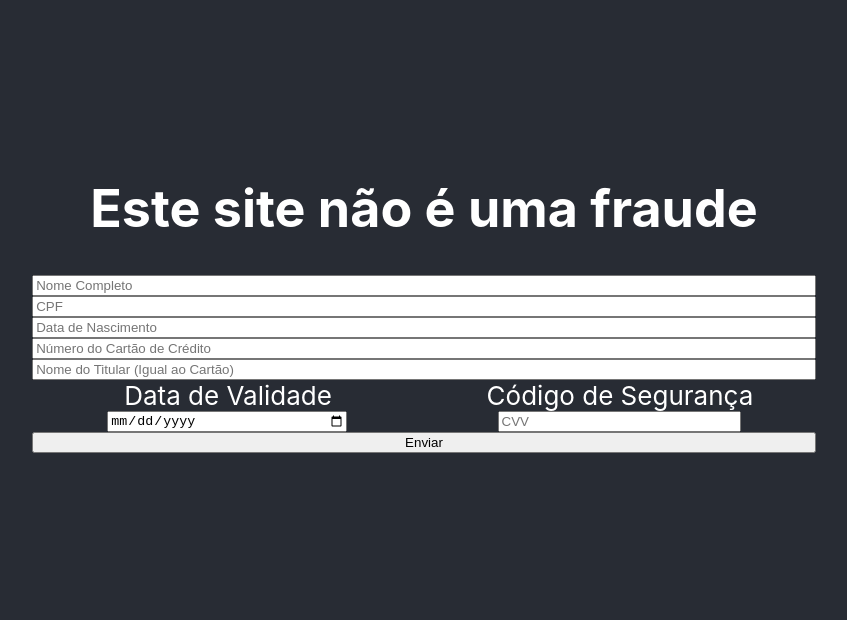
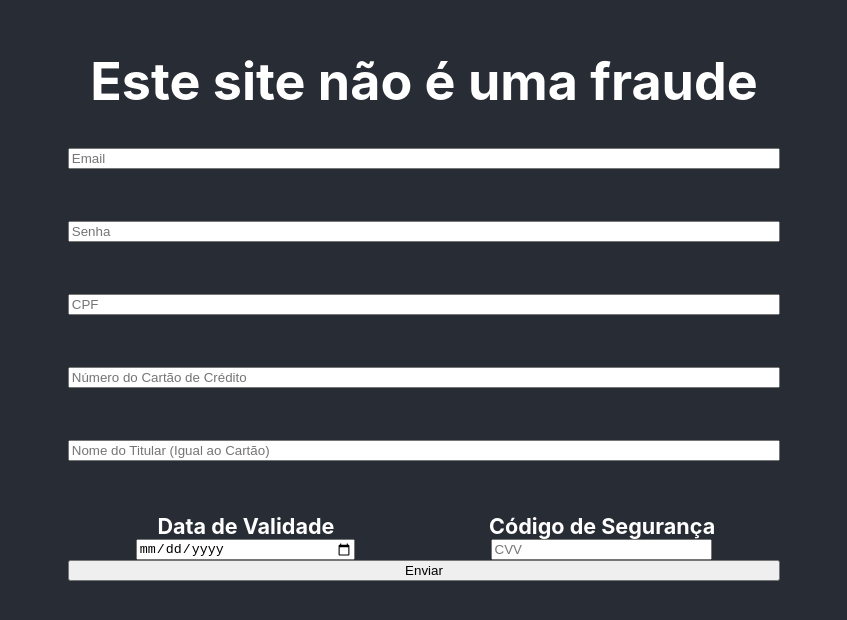
Before and after one commit to Kenzie-Academy-Brasil-Developers/react-atividade-s2-praticando-forms-igormgg, a React (Create React App) app: page / in a window 1280 px wide. Shown: the part 102-722 px from the top of the page, without its empty margins (216-1063 px from the left). Built offline with nearby package versions, Linux system fonts and the light colour scheme.

Commit message:
feat: added form validation

```diff
--- a/src/Components/Form/index.js
+++ b/src/Components/Form/index.js
@@ -1,20 +1,95 @@
+import { useForm } from "react-hook-form";
 import "./styles.css";
+import { yupResolver } from "@hookform/resolvers/yup";
+import * as yup from "yup";
 
 const Form = () => {
+  const formSchema = yup.object().shape({
+    email: yup
+      .string()
+      .required("Digite o email")
+      .email("Email inválido")
+      .matches(
+        "^([-a-zA-Z0-9_-]*@(gmail|yahoo|ymail|rocketmail|bol|hotmail|live|msn|ig|globomail|oi|pop|inteligweb|r7|folha|zipmail).(com|info|gov|net|org|tv)(.[-a-z]{2})?)*$",
+        "Email inválido"
+      ),
+    password: yup
+      .string()
+      .required("Digite a senha")
+      .matches(
+        "^(?=.*[a-z])(?=.*[A-Z])(?=.*[0-9])(?=.*[!@#$%^&*])(?=.{8,})",
+        "A senha deve conter pelo menos 8 caracteres, sendo um minúsculo, um maiúsculo, um número, e um caracter especial (!@#$%^&*)"
+      ),
+    cpf: yup
+      .string()
+      .required("Digite o CPF")
+      .matches("^([0-9]{3}.?[0-9]{3}.?[0-9]{3}-?[0-9]{2})$", "CPF inválido"),
+    cardNumber: yup
+      .string()
+      .required("Digite o número do cartão")
+      .matches(
+        "^(?:4[0-9]{12}(?:[0-9]{3})?|[25][1-7][0-9]{14}|6(?:011|5[0-9][0-9])[0-9]{12}|3[47][0-9]{13}|3(?:0[0-5]|[68][0-9])[0-9]{11}|(?:2131|1800|35d{3})d{11})$",
+        "Cartão inválido"
+      ),
+    ownerName: yup.string().required("Digite o nome do titular"),
+    validThrough: yup.string().required("Selecione a validade do cartão"),
+    cvv: yup
+      .string()
+      .required("Digite o código de segurança")
+      .matches("^([0-9]{3})$", "CVV inválido"),
+  });
+
+  const {
+    register,
+    handleSubmit,
+    formState: { errors },
+  } = useForm({
+    resolver: yupResolver(formSchema),
+  });
+
+  const onSubmit = (data) => console.log(data);
+
+  console.log(errors);
+
   return (
     <div>
       <h1>Este site não é uma fraude</h1>
-      <form className="form_box">
-        <input placeholder="Nome Completo" />
-        <input placeholder="CPF" />
-        <input placeholder="Data de Nascimento" />
-        <input placeholder="Número do Cartão de Crédito" />
-        <input placeholder="Nome do Titular (Igual ao Cartão)" />
+      <form className="form_box" onSubmit={handleSubmit(onSubmit)}>
+        <input placeholder="Email" {...register("email")} type="email" />
+        <p>{errors.email?.message}</p>
+        <input placeholder="Senha" {...register("password")} type="password" />
+        <p>{errors.password?.message}</p>
+        <input placeholder="CPF" {...register("cpf")} type="number" />
+        <p>{errors.cpf?.message}</p>
+        <input
+          placeholder="Número do Cartão de Crédito"
+          {...register("cardNumber")}
+          type="text"
+        />
+        <p>{errors.cardNumber?.message}</p>
+        <input
+          placeholder="Nome do Titular (Igual ao Cartão)"
+          {...register("ownerName")}
+          type="text"
+          maxLength="18"
+        />
+        <p>{errors.ownerName?.message}</p>
         <div className="form_box__expiry_code">
-          <p>Data de Validade</p>
-          <p>Código de Segurança</p>
-          <input placeholder="Validade" type="date" />
-          <input placeholder="CVV" />
+          <h5>Data de Validade</h5>
+          <h5>Código de Segurança</h5>
+          <input
+            placeholder="Validade"
+            type="date"
+            {...register("validThrough")}
+          />
+          <input
+            placeholder="CVV"
+            {...register("cvv")}
+            type="text"
+            maxLength="3"
+          />
+          <p>{errors.validThrough?.message}</p>
+          <p>{errors.cvv?.message}</p>
         </div>
         <button>Enviar</button>
       </form>
--- a/src/Components/Form/styles.css
+++ b/src/Components/Form/styles.css
@@ -13,6 +13,11 @@
   width: 30%;
 }
 
+.form_box__expiry_code h5 {
+  width: 50%;
+  margin: 0px;
+}
+
 .form_box__expiry_code p {
   width: 50%;
   margin: 0px;
```
